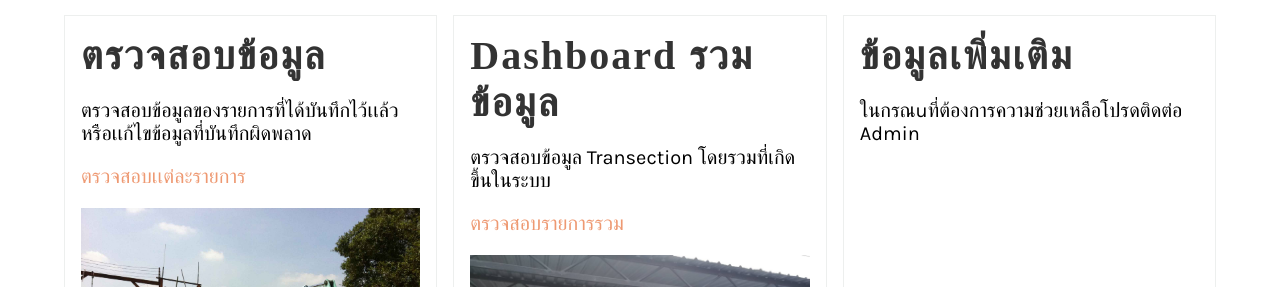
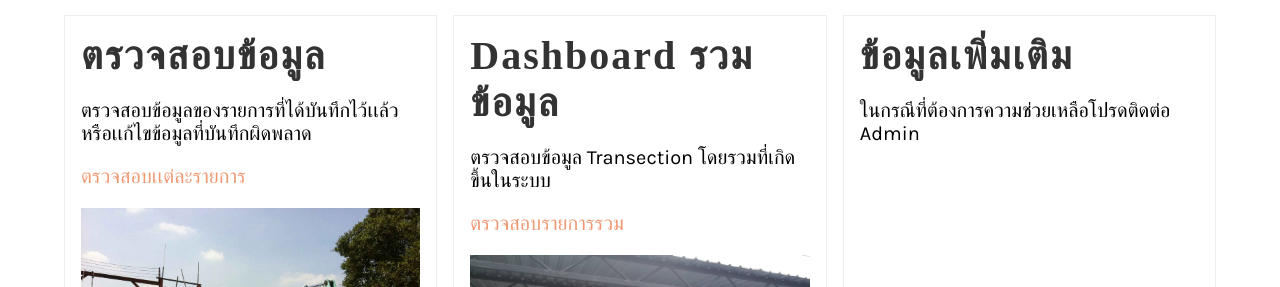
Before and after one commit to MikaelVenus/SMC, a Django app: page /home/ in a window 1280 px wide. Shown: the part 478-765 px from the top of the page. Run offline with Django 4.2, Linux system fonts and the light colour scheme; a user stored in the database is signed in; some web fonts are replaced.

Commit message:
improve css

```diff
--- a/smcproject/restaurant/admin.py
+++ b/smcproject/restaurant/admin.py
@@ -6,3 +6,4 @@ from .models import Booking
 
 
 admin.site.register(Menu)
+admin.site.register(Booking)
--- a/smcproject/restaurant/templates/index.html
+++ b/smcproject/restaurant/templates/index.html
@@ -37,7 +37,7 @@
       <h2>ข้อมูลเพิ่มเติม</h2>
       <!-- <img src="{% static 'img/head_chef.jpg' %}"> -->
       <p>
-        ในกรณuที่ต้องการความช่วยเหลือโปรดติดต่อ Admin
+        ในกรณีที่ต้องการความช่วยเหลือโปรดติดต่อ Admin
       </p>
       <!-- <ul>
         <li>Mon - Fri: 2pm - 10pm</li>
--- a/smcproject/restaurant/templates/login_base.html
+++ b/smcproject/restaurant/templates/login_base.html
@@ -47,6 +47,7 @@
     <main>{% block content %} {% endblock %}</main>
 
     <!--Footer content-->
+
     {% include 'partials/_footer.html' %}
     <!-- Replace this comment with your code  -->
   </body>
--- a/smcproject/restaurant/templates/partials/_login_header.html
+++ b/smcproject/restaurant/templates/partials/_login_header.html
@@ -2,7 +2,7 @@
 <header>
     <div class="row justify-content-center">
         <div class="col-12">
-            <img src="{% static 'img/logo_sm.jpg' %}" class="img-fluid rounded m-2" alt="Logo Image">
+            <img src="{% static 'img/logo_sm.jpg' %}" class="img-fluid rounded" alt="Logo Image">
         </div>
     </div>
 </header>
--- a/smcproject/restaurant/templates/registration/login.html
+++ b/smcproject/restaurant/templates/registration/login.html
@@ -10,7 +10,7 @@
     <title>Document</title>
 </head>
 <body>
-    <div class="row justify-content-center">
+    <div class="row justify-content-center ">
         <div class="col-11">
             <form method="post">
                 {% csrf_token %}
```
